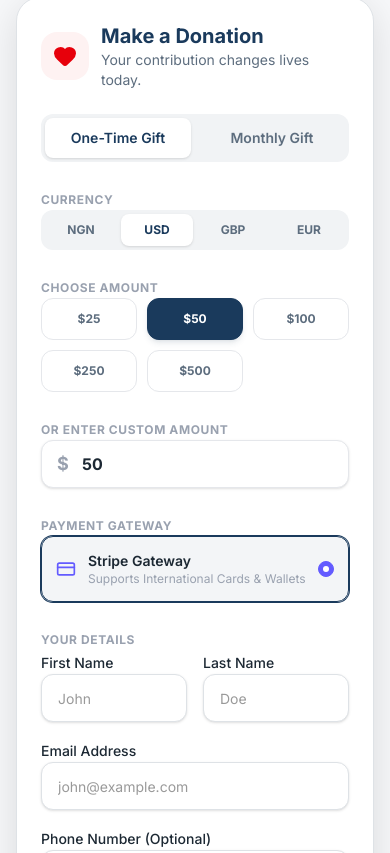
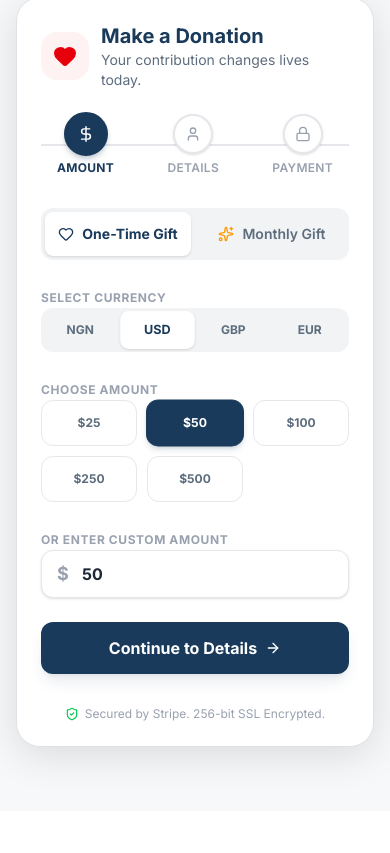
Before and after one commit to Inoternalsol/Script-worldview-foundation, a Next.js app: page /donate in a window 390 px wide. Shown: the part 2051-2904 px from the top of the page. Built offline with nearby package versions, Linux system fonts and the light colour scheme; no server answers; a web font is replaced by a local one.

Commit message:
Refactor donation form into a 3-step wizard with step indicators and confirmation review

```diff
--- a/components/public/forms/DonationForm.tsx
+++ b/components/public/forms/DonationForm.tsx
@@ -18,7 +18,7 @@ import { Input } from '@/components/ui/input';
 import { Checkbox } from '@/components/ui/checkbox';
 import { toast } from '@/components/ui/use-toast';
 import { apiFetch } from '@/lib/api/client';
-import { Loader2, Heart, ShieldCheck, CreditCard } from 'lucide-react';
+import { Loader2, Heart, ShieldCheck, CreditCard, ArrowRight, ArrowLeft, Check, User, DollarSign, Lock, Sparkles } from 'lucide-react';
 import { cn } from '@/lib/utils';
 
 const donationSchema = z.object({
@@ -65,6 +65,7 @@ export function DonationForm({
   noCardStyle = false,
   className,
 }: DonationFormProps) {
+  const [step, setStep] = useState<number>(1);
   const [isLoading, setIsLoading] = useState(false);
   const [selectedCurrency, setSelectedCurrency] = useState<'NGN' | 'USD' | 'GBP' | 'EUR'>('NGN');
   const [activeAmount, setActiveAmount] = useState<number | null>(defaultAmount ?? 10000);
@@ -87,23 +88,24 @@ export function DonationForm({
   // Detect timezone and pre-select Stripe/USD for international users
   useEffect(() => {
     try {
-      const tz = Intl.DateTimeFormat().resolvedOptions().timeZone
+      const tz = Intl.DateTimeFormat().resolvedOptions().timeZone;
       if (tz && !tz.toLowerCase().startsWith('africa/')) {
-        setSelectedCurrency('USD')
-        form.setValue('currency', 'USD')
-        form.setValue('paymentGateway', 'stripe')
-        const defaultUsd = defaultAmount ?? 50
-        form.setValue('amount', defaultUsd)
-        setActiveAmount(defaultUsd)
+        setSelectedCurrency('USD');
+        form.setValue('currency', 'USD');
+        form.setValue('paymentGateway', 'stripe');
+        const defaultUsd = defaultAmount ?? 50;
+        form.setValue('amount', defaultUsd);
+        setActiveAmount(defaultUsd);
       }
     } catch (e) {
-      console.warn('Failed to auto-detect timezone for payment selector:', e)
+      console.warn('Failed to auto-detect timezone for payment selector:', e);
     }
-  }, [form, defaultAmount])
+  }, [form, defaultAmount]);
 
   const onAmountClick = (amount: number) => {
     setActiveAmount(amount);
     form.setValue('amount', amount);
+    form.clearErrors('amount');
   };
 
   const handleCurrencyChange = (val: string) => {
@@ -114,6 +116,20 @@ export function DonationForm({
     form.setValue('amount', defaultVal);
     setActiveAmount(defaultVal);
     form.setValue('paymentGateway', currency === 'NGN' ? 'paystack' : 'stripe');
+  };
+
+  const nextStep = async () => {
+    if (step === 1) {
+      const valid = await form.trigger(['amount', 'currency', 'type']);
+      if (valid) setStep(2);
+    } else if (step === 2) {
+      const valid = await form.trigger(['firstName', 'lastName', 'email', 'phone']);
+      if (valid) setStep(3);
+    }
+  };
+
+  const prevStep = () => {
+    if (step > 1) setStep(step - 1);
   };
 
   async function onSubmit(data: DonationValues) {
@@ -152,9 +168,58 @@ export function DonationForm({
     }
   }
 
+  const steps = [
+    { number: 1, title: 'Amount', icon: DollarSign },
+    { number: 2, title: 'Details', icon: User },
+    { number: 3, title: 'Payment', icon: Lock },
+  ];
+
   const formContent = (
     <Form {...form}>
       <form onSubmit={form.handleSubmit(onSubmit)} className="space-y-6">
+        {/* Step Indicator Wizard */}
+        <div className="relative mb-8">
+          <div className="absolute top-1/2 left-0 right-0 h-0.5 bg-gray-200 dark:bg-slate-800 -translate-y-1/2 z-0" />
+          <div className="relative z-10 flex justify-between items-center max-w-sm mx-auto px-4">
+            {steps.map((s) => {
+              const Icon = s.icon;
+              const isActive = step === s.number;
+              const isCompleted = step > s.number;
+              return (
+                <div key={s.number} className="flex flex-col items-center gap-1.5">
+                  <button
+                    type="button"
+                    onClick={() => {
+                      // Allow going back or jumping to completed steps
+                      if (s.number < step) setStep(s.number);
+                    }}
+                    disabled={s.number > step}
+                    className={cn(
+                      "w-10 h-10 rounded-full flex items-center justify-center font-bold text-sm transition-all duration-300 shadow-sm border-2",
+                      isActive
+                        ? "bg-brand-primary text-white border-brand-primary scale-110 shadow-brand-primary/20 shadow-md"
+                        : isCompleted
+                          ? "bg-green-500 text-white border-green-500 cursor-pointer hover:bg-green-600"
+                          : "bg-card dark:bg-slate-900 text-gray-400 dark:text-gray-500 border-gray-200 dark:border-slate-800"
+                    )}
+                  >
+                    {isCompleted ? <Check className="w-5 h-5 stroke-[3]" /> : <Icon className="w-4 h-4" />}
+                  </button>
+                  <span className={cn(
+                    "text-xs font-semibold tracking-wide uppercase transition-colors",
+                    isActive ? "text-brand-primary dark:text-white font-bold" : isCompleted ? "text-green-600 dark:text-green-400" : "text-gray-400 dark:text-gray-600"
+                  )}>
+                    {s.title}
+                  </span>
+                </div>
+              );
+            })}
+          </div>
+        </div>
+
+        {/* STEP 1: AMOUNT & FREQUENCY */}
+        {step === 1 && (
+          <div className="space-y-6 animate-in fade-in-50 slide-in-from-right-3 duration-300">
             {/* Donation Type Toggles */}
             <FormField
               control={form.control}
@@ -167,25 +232,25 @@ export function DonationForm({
                         type="button"
                         onClick={() => form.setValue('type', 'one-time')}
                         className={cn(
-                      "py-2.5 rounded-lg text-sm font-semibold transition-all",
+                          "py-3 rounded-lg text-sm font-semibold transition-all flex items-center justify-center gap-2",
                           field.value === 'one-time'
-                        ? "bg-card dark:bg-slate-950 text-brand-primary dark:text-white shadow-sm"
+                            ? "bg-card dark:bg-slate-950 text-brand-primary dark:text-white shadow-sm font-bold"
                             : "text-muted-foreground hover:text-foreground dark:text-gray-400 dark:hover:text-white"
                         )}
                       >
-                    One-Time Gift
+                        <Heart className="w-4 h-4" /> One-Time Gift
                       </button>
                       <button
                         type="button"
                         onClick={() => form.setValue('type', 'monthly')}
                         className={cn(
-                      "py-2.5 rounded-lg text-sm font-semibold transition-all",
+                          "py-3 rounded-lg text-sm font-semibold transition-all flex items-center justify-center gap-2",
                           field.value === 'monthly'
-                        ? "bg-card dark:bg-slate-950 text-brand-primary dark:text-white shadow-sm"
+                            ? "bg-card dark:bg-slate-950 text-brand-primary dark:text-white shadow-sm font-bold"
                             : "text-muted-foreground hover:text-foreground dark:text-gray-400 dark:hover:text-white"
                         )}
                       >
-                    Monthly Gift
+                        <Sparkles className="w-4 h-4 text-amber-500" /> Monthly Gift
                       </button>
                     </div>
                   </FormControl>
@@ -195,17 +260,17 @@ export function DonationForm({
 
             {/* Currency Selector */}
             <div className="space-y-2">
-          <label className="text-xs font-bold uppercase tracking-wider text-gray-400">Currency</label>
-          <div className="flex gap-1 p-1 bg-secondary dark:bg-slate-800 rounded-xl w-full sm:w-fit">
+              <label className="text-xs font-bold uppercase tracking-wider text-gray-400 dark:text-gray-400">Select Currency</label>
+              <div className="flex gap-1.5 p-1 bg-secondary dark:bg-slate-800 rounded-xl w-full sm:w-fit">
                 {['NGN', 'USD', 'GBP', 'EUR'].map((curr) => (
                   <button
                     key={curr}
                     type="button"
                     onClick={() => handleCurrencyChange(curr)}
                     className={cn(
-                  "flex-1 sm:flex-initial px-4 py-2 rounded-lg text-xs font-bold transition-all",
+                      "flex-1 sm:flex-initial px-5 py-2.5 rounded-lg text-xs font-bold transition-all",
                       selectedCurrency === curr
-                    ? "bg-card dark:bg-slate-950 text-brand-primary dark:text-white shadow-sm"
+                        ? "bg-card dark:bg-slate-950 text-brand-primary dark:text-white shadow-sm scale-105"
                         : "text-muted-foreground hover:text-gray-800 dark:text-gray-400 dark:hover:text-white"
                     )}
                   >
@@ -217,7 +282,7 @@ export function DonationForm({
 
             {/* Preset Amount Grid */}
             <div className="space-y-2">
-          <label className="text-xs font-bold uppercase tracking-wider text-gray-400">Choose Amount</label>
+              <label className="text-xs font-bold uppercase tracking-wider text-gray-400 dark:text-gray-400">Choose Amount</label>
               <div className="grid grid-cols-3 gap-2.5 sm:grid-cols-5">
                 {PRESET_AMOUNTS[selectedCurrency].map((amt) => (
                   <button
@@ -225,9 +290,9 @@ export function DonationForm({
                     type="button"
                     onClick={() => onAmountClick(amt)}
                     className={cn(
-                  "py-3 border rounded-xl text-xs sm:text-sm font-bold transition-all duration-200",
+                      "py-3.5 border rounded-xl text-xs sm:text-sm font-bold transition-all duration-200",
                       activeAmount === amt
-                    ? "border-brand-primary bg-brand-primary text-white shadow-md shadow-brand-primary/10"
+                        ? "border-brand-primary bg-brand-primary text-white shadow-md shadow-brand-primary/15 scale-[1.02]"
                         : "border-gray-200 dark:border-slate-800 bg-card dark:bg-slate-950 text-muted-foreground dark:text-gray-300 hover:border-brand-primary dark:hover:border-brand-primary hover:text-brand-primary dark:hover:text-brand-primary hover:bg-brand-primary/5 dark:hover:bg-brand-primary/5"
                     )}
                   >
@@ -243,7 +308,7 @@ export function DonationForm({
               name="amount"
               render={({ field }) => (
                 <FormItem>
-              <FormLabel className="text-xs font-bold uppercase tracking-wider text-gray-400">Or Enter Custom Amount</FormLabel>
+                  <FormLabel className="text-xs font-bold uppercase tracking-wider text-gray-400 dark:text-gray-400">Or Enter Custom Amount</FormLabel>
                   <FormControl>
                     <div className="relative">
                       <span className="absolute left-4 top-1/2 -translate-y-1/2 text-gray-400 font-bold text-lg">
@@ -252,7 +317,7 @@ export function DonationForm({
                       <Input
                         type="number"
                         placeholder="Other amount"
-                    className="pl-10 h-12 text-base font-bold rounded-xl border-gray-200 dark:border-slate-800 bg-card dark:bg-slate-950 focus-visible:ring-brand-primary focus-visible:border-brand-primary"
+                        className="pl-10 h-12 text-base font-bold rounded-xl border-gray-200 dark:border-slate-800 bg-card dark:bg-slate-950 focus-visible:ring-brand-primary focus-visible:border-brand-primary shadow-inner"
                         {...field}
                         onChange={(e) => {
                           field.onChange(e);
@@ -266,75 +331,30 @@ export function DonationForm({
               )}
             />
 
-        {/* Gateway Selector */}
-        <FormField
-          control={form.control}
-          name="paymentGateway"
-          render={({ field }) => (
-            <FormItem className="space-y-2">
-              <FormLabel className="text-xs font-bold uppercase tracking-wider text-gray-400">Payment Gateway</FormLabel>
-              <FormControl>
-                <div className="grid gap-3">
-                  {selectedCurrency === 'NGN' ? (
-                    <div
-                      onClick={() => form.setValue('paymentGateway', 'paystack')}
-                      className={cn(
-                        "flex items-center justify-between p-3.5 border rounded-xl cursor-pointer transition-all",
-                        field.value === 'paystack'
-                          ? "border-brand-primary bg-brand-primary/5 dark:bg-brand-primary/10 ring-1 ring-brand-primary"
-                          : "border-gray-200 dark:border-slate-800 hover:border-brand-primary/40 bg-card dark:bg-slate-950"
+            <Button
+              type="button"
+              onClick={nextStep}
+              className="w-full bg-brand-primary hover:bg-brand-primary/95 text-white font-bold h-13 text-base rounded-xl shadow-lg shadow-brand-primary/10 transition-all flex items-center justify-center gap-2 mt-6"
+            >
+              Continue to Details <ArrowRight className="w-4 h-4" />
+            </Button>
+          </div>
         )}
-                    >
-                      <div className="flex items-center gap-3">
-                        <CreditCard className="h-5 w-5 text-brand-primary" />
-                        <div>
-                          <div className="text-sm font-semibold text-foreground">Paystack Checkout</div>
-                          <div className="text-xs text-gray-400">Supports NGN Cards, Bank Transfer, USSD</div>
+
+        {/* STEP 2: DONOR DETAILS */}
+        {step === 2 && (
+          <div className="space-y-5 animate-in fade-in-50 slide-in-from-right-3 duration-300">
+            <div className="bg-brand-primary/5 dark:bg-brand-primary/10 border border-brand-primary/20 rounded-xl p-3.5 mb-2 flex items-center justify-between">
+              <div className="text-xs text-brand-muted font-medium">Donation Summary:</div>
+              <div className="text-sm font-bold text-brand-primary dark:text-white flex items-center gap-1.5">
+                {getCurrencySymbol(selectedCurrency)}{Number(form.watch('amount') || 0).toLocaleString()}
+                <span className="text-xs uppercase bg-brand-primary/10 text-brand-primary px-2 py-0.5 rounded-full font-semibold">
+                  {form.watch('type')}
+                </span>
               </div>
             </div>
-                      <div className={cn(
-                        "h-4 w-4 rounded-full border flex items-center justify-center",
-                        field.value === 'paystack' ? "border-brand-primary bg-brand-primary" : "border-gray-300 dark:border-slate-700"
-                      )}>
-                        {field.value === 'paystack' && <div className="h-1.5 w-1.5 rounded-full bg-card" />}
-                      </div>
-                    </div>
-                  ) : (
-                    <div
-                      onClick={() => form.setValue('paymentGateway', 'stripe')}
-                      className={cn(
-                        "flex items-center justify-between p-3.5 border rounded-xl cursor-pointer transition-all",
-                        field.value === 'stripe'
-                          ? "border-brand-primary bg-brand-primary/5 dark:bg-brand-primary/10 ring-1 ring-brand-primary"
-                          : "border-gray-200 dark:border-slate-800 hover:border-brand-primary/40 bg-card dark:bg-slate-950"
-                      )}
-                    >
-                      <div className="flex items-center gap-3">
-                        <CreditCard className="h-5 w-5 text-[#635BFF]" />
-                        <div>
-                          <div className="text-sm font-semibold text-foreground">Stripe Gateway</div>
-                          <div className="text-xs text-gray-400">Supports International Cards & Wallets</div>
-                        </div>
-                      </div>
-                      <div className={cn(
-                        "h-4 w-4 rounded-full border flex items-center justify-center",
-                        field.value === 'stripe' ? "border-[#635BFF] bg-[#635BFF]" : "border-gray-300 dark:border-slate-700"
-                      )}>
-                        {field.value === 'stripe' && <div className="h-1.5 w-1.5 rounded-full bg-card" />}
-                      </div>
-                    </div>
-                  )}
-                </div>
-              </FormControl>
-              <FormMessage />
-            </FormItem>
-          )}
-        />
 
-        {/* Donor Info Grid */}
-        <div className="space-y-4">
-          <label className="text-xs font-bold uppercase tracking-wider text-gray-400">Your Details</label>
-          <div className="grid grid-cols-2 gap-4">
+            <div className="grid grid-cols-1 sm:grid-cols-2 gap-4">
               <CustomFormField
                 control={form.control}
                 name="firstName"
@@ -391,30 +411,156 @@ export function DonationForm({
                 </FormItem>
               )}
             />
+
+            <div className="flex gap-3 pt-2">
+              <Button
+                type="button"
+                variant="outline"
+                onClick={prevStep}
+                className="w-1/3 h-13 rounded-xl border-gray-200 dark:border-slate-800 font-semibold"
+              >
+                <ArrowLeft className="w-4 h-4 mr-2" /> Back
+              </Button>
+              <Button
+                type="button"
+                onClick={nextStep}
+                className="w-2/3 bg-brand-primary hover:bg-brand-primary/95 text-white font-bold h-13 text-base rounded-xl shadow-lg shadow-brand-primary/10 transition-all flex items-center justify-center gap-2"
+              >
+                Continue to Payment <ArrowRight className="w-4 h-4" />
+              </Button>
+            </div>
+          </div>
+        )}
+
+        {/* STEP 3: PAYMENT GATEWAY & CONFIRMATION */}
+        {step === 3 && (
+          <div className="space-y-6 animate-in fade-in-50 slide-in-from-right-3 duration-300">
+            {/* Confirmation Box */}
+            <div className="bg-secondary/70 dark:bg-slate-800/80 rounded-2xl p-5 border border-border space-y-3">
+              <h4 className="text-xs font-bold uppercase tracking-wider text-brand-muted">Review Your Contribution</h4>
+              <div className="flex justify-between items-center pb-3 border-b border-border/60">
+                <span className="text-sm text-muted-foreground">Total Gift Amount:</span>
+                <span className="text-xl font-extrabold text-foreground">
+                  {getCurrencySymbol(selectedCurrency)}{Number(form.watch('amount') || 0).toLocaleString()} {selectedCurrency}
+                </span>
+              </div>
+              <div className="flex justify-between items-center text-xs">
+                <span className="text-muted-foreground">Frequency:</span>
+                <span className="font-semibold capitalize bg-brand-primary/10 text-brand-primary px-2 py-0.5 rounded-md">
+                  {form.watch('type')}
+                </span>
+              </div>
+              <div className="flex justify-between items-center text-xs">
+                <span className="text-muted-foreground">Donor Name:</span>
+                <span className="font-semibold text-foreground">
+                  {form.watch('isAnonymous') ? 'Anonymous Donor' : `${form.watch('firstName')} ${form.watch('lastName')}`}
+                </span>
+              </div>
+              <div className="flex justify-between items-center text-xs">
+                <span className="text-muted-foreground">Email:</span>
+                <span className="font-semibold text-foreground">{form.watch('email')}</span>
+              </div>
             </div>
 
-        {/* Submit */}
+            {/* Gateway Selector */}
+            <FormField
+              control={form.control}
+              name="paymentGateway"
+              render={({ field }) => (
+                <FormItem className="space-y-2">
+                  <FormLabel className="text-xs font-bold uppercase tracking-wider text-gray-400">Select Payment Method</FormLabel>
+                  <FormControl>
+                    <div className="grid gap-3">
+                      {selectedCurrency === 'NGN' ? (
+                        <div
+                          onClick={() => form.setValue('paymentGateway', 'paystack')}
+                          className={cn(
+                            "flex items-center justify-between p-4 border rounded-xl cursor-pointer transition-all",
+                            field.value === 'paystack'
+                              ? "border-brand-primary bg-brand-primary/5 dark:bg-brand-primary/10 ring-2 ring-brand-primary shadow-sm"
+                              : "border-gray-200 dark:border-slate-800 hover:border-brand-primary/40 bg-card dark:bg-slate-950"
+                          )}
+                        >
+                          <div className="flex items-center gap-3">
+                            <CreditCard className="h-5 w-5 text-brand-primary" />
+                            <div>
+                              <div className="text-sm font-semibold text-foreground">Paystack Checkout</div>
+                              <div className="text-xs text-gray-400">Supports NGN Cards, Bank Transfer, USSD</div>
+                            </div>
+                          </div>
+                          <div className={cn(
+                            "h-5 w-5 rounded-full border flex items-center justify-center",
+                            field.value === 'paystack' ? "border-brand-primary bg-brand-primary" : "border-gray-300 dark:border-slate-700"
+                          )}>
+                            {field.value === 'paystack' && <div className="h-2 w-2 rounded-full bg-white" />}
+                          </div>
+                        </div>
+                      ) : (
+                        <div
+                          onClick={() => form.setValue('paymentGateway', 'stripe')}
+                          className={cn(
+                            "flex items-center justify-between p-4 border rounded-xl cursor-pointer transition-all",
+                            field.value === 'stripe'
+                              ? "border-[#635BFF] bg-[#635BFF]/5 dark:bg-[#635BFF]/10 ring-2 ring-[#635BFF] shadow-sm"
+                              : "border-gray-200 dark:border-slate-800 hover:border-[#635BFF]/40 bg-card dark:bg-slate-950"
+                          )}
+                        >
+                          <div className="flex items-center gap-3">
+                            <CreditCard className="h-5 w-5 text-[#635BFF]" />
+                            <div>
+                              <div className="text-sm font-semibold text-foreground">Stripe Gateway</div>
+                              <div className="text-xs text-gray-400">Supports International Cards & Wallets</div>
+                            </div>
+                          </div>
+                          <div className={cn(
+                            "h-5 w-5 rounded-full border flex items-center justify-center",
+                            field.value === 'stripe' ? "border-[#635BFF] bg-[#635BFF]" : "border-gray-300 dark:border-slate-700"
+                          )}>
+                            {field.value === 'stripe' && <div className="h-2 w-2 rounded-full bg-white" />}
+                          </div>
+                        </div>
+                      )}
+                    </div>
+                  </FormControl>
+                  <FormMessage />
+                </FormItem>
+              )}
+            />
+
+            <div className="flex gap-3 pt-2">
+              <Button
+                type="button"
+                variant="outline"
+                onClick={prevStep}
+                disabled={isLoading}
+                className="w-1/3 h-13 rounded-xl border-gray-200 dark:border-slate-800 font-semibold"
+              >
+                <ArrowLeft className="w-4 h-4 mr-2" /> Back
+              </Button>
               <Button
                 type="submit"
-          className="w-full bg-brand-primary hover:bg-brand-primary/95 text-white font-bold h-13 text-base rounded-xl shadow-lg shadow-brand-primary/10 transition-all flex items-center justify-center gap-2 mt-4"
+                className="w-2/3 bg-brand-primary hover:bg-brand-primary/95 text-white font-bold h-13 text-base rounded-xl shadow-lg shadow-brand-primary/10 transition-all flex items-center justify-center gap-2"
                 disabled={isLoading}
               >
                 {isLoading ? (
                   <>
                     <Loader2 className="h-5 w-5 animate-spin" />
-              Processing secure payment...
+                    Processing...
                   </>
                 ) : (
                   <>
                     <Heart className="h-4 w-4 fill-white" />
-              Donate {getCurrencySymbol(selectedCurrency)}{Number(form.watch('amount') || 0).toLocaleString()} Now
+                    Confirm & Donate Now
                   </>
                 )}
               </Button>
+            </div>
+          </div>
+        )}
 
         <p className="text-center text-xs text-gray-400 flex items-center justify-center gap-1.5 pt-2">
           <ShieldCheck className="h-3.5 w-3.5 text-green-500" />
-          Secured by {selectedCurrency === 'NGN' ? 'Paystack' : 'Stripe'}. SSL Encrypted.
+          Secured by {selectedCurrency === 'NGN' ? 'Paystack' : 'Stripe'}. 256-bit SSL Encrypted.
         </p>
       </form>
     </Form>
```
Lines whose indentation alone changed are shown as unchanged.
